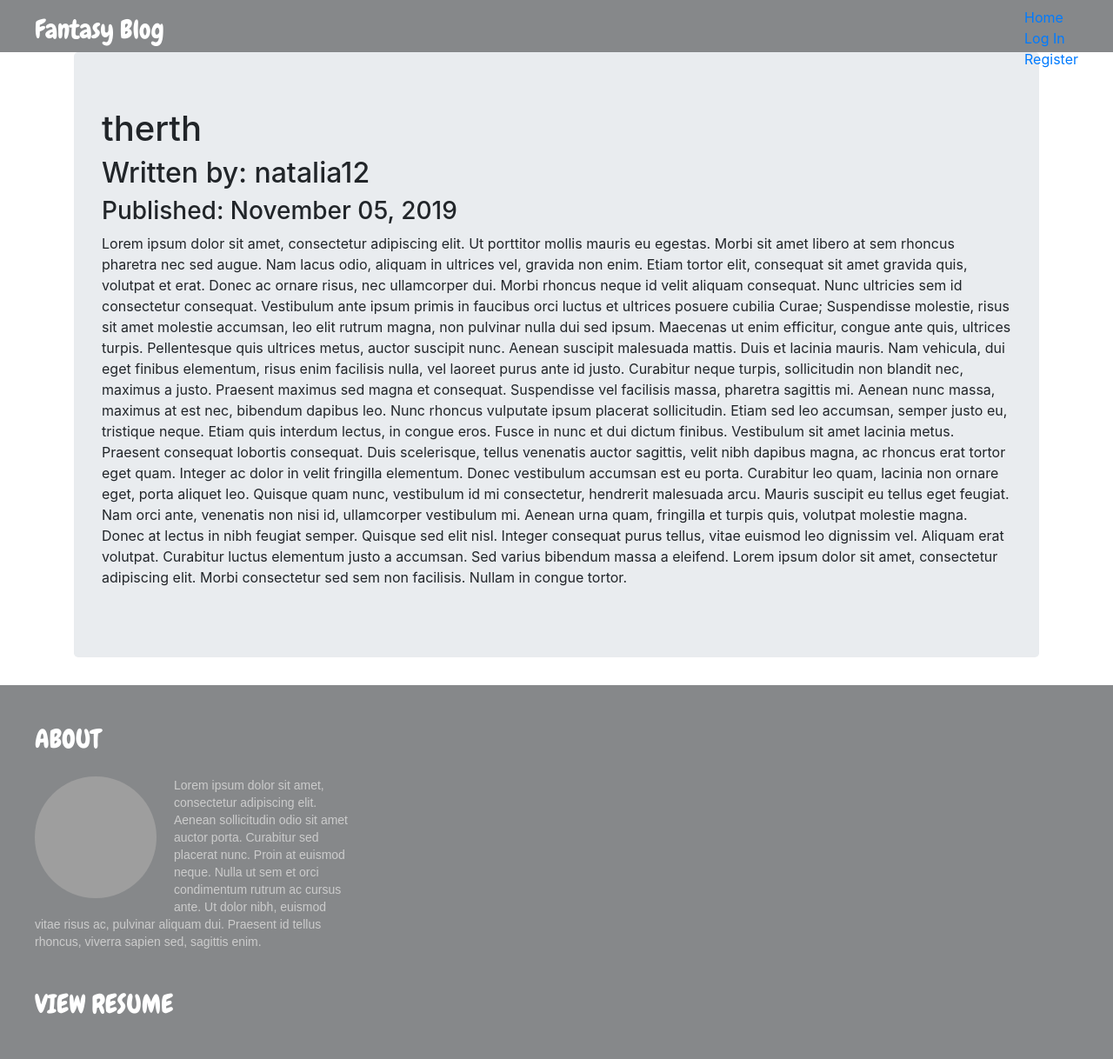
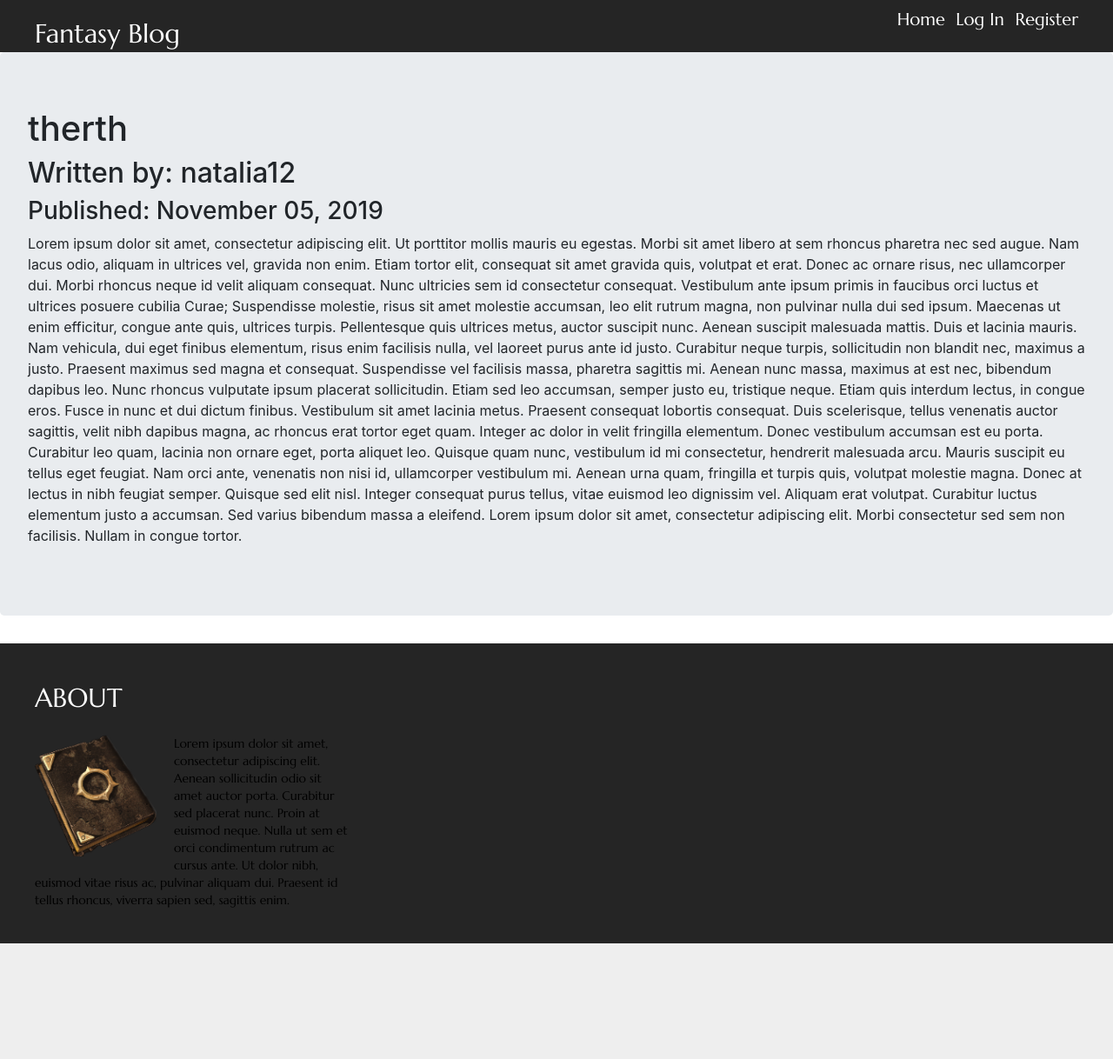
Before and after one commit to n-czekalska/fantasyBlog, a Flask app: page /1 in a window 1280 px wide. Shown: the whole page at 87% size. After the commit the page ends 1085 px from the top, so only its background shows below. Run offline with Flask 2, Linux system fonts and the light colour scheme; data comes from the database, SQL or seed files in the repository; both versions use the stored data as it was after the commit; some libraries are stand-ins or nearby versions; grey boxes are pictures that could not be loaded.

Commit message:
home page style

```diff
--- /dev/null
+++ b/fantasyBlog/core/forms.py
@@ -0,0 +1,3 @@
+from flask_wtf import FlaskForm
+from wtforms import StringField
+from wtforms.validators import DataRequired
--- a/fantasyBlog/core/views.py
+++ b/fantasyBlog/core/views.py
@@ -8,7 +8,3 @@ def index():
     page = request.args.get('page', 1, type=int)
     blog_posts = BlogPost.query.order_by(BlogPost.date.desc()).paginate(page=page, per_page=10)
     return render_template('index.html',blog_posts=blog_posts)
-
-@core.route('/info')
-def info():
-    return render_template('info.html')
--- a/fantasyBlog/static/styles.css
+++ b/fantasyBlog/static/styles.css
@@ -1,11 +1,15 @@
 @import "~bootstrap/dist/css/bootstrap.css";
 
-/*font-family: 'Lato', sans-serif;  font-family: font-family: 'Chewy', cursive; */
+:root{
+  --font: 'Marcellus', serif;
+  --gray-color: #252525;
+}
+
 header {
   position: relative;
   width: 100%;
   height: 60px;
-  background-color: #86888a;
+  background-color: var(--gray-color);
 }
 
 #header-container {
@@ -13,21 +17,18 @@ header {
   height: 60px;
   margin-left: auto;
   margin-right: auto;
-  background-color: #86888a;
+  background-color: var(--gray-color);
 }
 
 #title-fantasy {
-  top: 12px;
+  top: 16px;
   float: left;
 }
 
-#background-index {
-  background-image: url("./backgrounds/book.png");
-}
 
 .title {
   position: relative;
-  font-family: 'Chewy', cursive;
+  font-family: var(--font);
   color: #ffffff;
   font-size: 30px;
   margin-bottom: 20px;
@@ -39,10 +40,10 @@ header {
   float: right;
 }
 
-.link .link-last {
+.link {
   position: relative;
-  font-family: 'Chewy', cursive;
-  font-size: 15px;
+  font-family: var(--font);
+  font-size: 20px;
   margin-bottom: 20px;
   margin-right: 8px;
   display: inline-block;
@@ -51,10 +52,14 @@ header {
 .link-last {
     margin-right: 0px;
   }
+a:hover {
+  text-decoration: none;
+}
+
 footer {
   position: relative;
   width: 100%;
-  background-color: #86888a;
+  background-color: var(--gray-color);
 }
 
 #footer-container {
@@ -62,7 +67,7 @@ footer {
   margin-left: auto;
   margin-right: auto;
   overflow: auto;
-  background-color: #86888a;
+  background-color: var(--gray-color);
 }
 
 .footer-column {
@@ -84,8 +89,8 @@ footer {
   margin-right: 20px;
   margin-bottom: 20px;
   float: left;
-  background-image: url(./assets/picture-footer.jpg);
-  border-radius: 50%;
+  background-image: url(./book_icon.png);
+  border-radius: 20%;
 }
 
 
@@ -122,81 +127,112 @@ footer {
   }
 }
 
-.screen
+.post
 {
 	position: relative;
 	width: 100%;
-	height: 800px;
 }
 
-#screen-1
+
+.post-background
 {
-	background-color: rgb(206,209,214);
+  position: inherit;
+  width: 100%;
+	height: 600px;
 }
 
-.screen-container
+.post-container
 {
 	position: relative;
-	width: 1200px;
-	height: 800px;
+	width: 600px;
+	height: 300px;
 	margin-left: auto;
-	margin-right: auto;
+  margin-right: auto;
+  margin-top: 2%;
 }
 
-.screen-text-body
+.post-text-body
 {
 	position: relative;
-	font-family: 'Lato', sans-serif;
-	color: #ffffff;
-	font-size: 14px;
+	font-family: var(--font);
+	color: #000000;
+	font-size: 15px;
 	line-height: 18px;
 	margin-bottom: 20px;
 }
 
-.screen-text-button
+.post-text-button
 {
 	position: relative;
 	display: inline-block;
 	padding: 12px;
 	border-style: solid;
-    border-width: 2px;
+  border-width: 2px;
 	border-radius: 5px;
-	border-color: #ffffff;
-	font-family: 'Lato', sans-serif;
-	color: #ffffff;
+	border-color: #000000;
+  font-family: var(--font);
+	color: #000000;
 	font-size: 14px;
 	font-weight: bold;
 }
 
-.screen-text-container
+.post-text-container
 {
 	position: absolute;
-	width: 360px;
+	width: 80%;
 	top: 50%;
 	transform: translateY(-50%);
 }
 
-.screen-text-container-left
+.post-text-container-left
 {
 	left: 0px;
 }
 
-.screen-text-title
+.post-text-title
 {
 	position: relative;
-	font-family: 'Chewy', cursive;
-	color: #ffffff;
-	font-size: 50px;
+  font-family: var(--font);
+	color: #000000;
+	font-size: 32px;
 	line-height: 56px;
 	margin-bottom: 18px;
 }
 
+#post-container-0 {
+  background-image: url("./backgrounds/red.jpg");
+  background-repeat: no-repeat;
+  background-size: cover;
+}
 .text
 {
 	position: relative;
-	font-family: Arial;
+	font-family: var(--font);
 	font-size: 14px;
-	color: #cccccc;
+	color: #000000;
 	line-height: 20px;
 	margin-bottom: 18px;
 }
+
+.post-sidebar {
+    padding-left: 15px;
+    padding-right: 50px;
+    margin-top: 2%;
+}
+hr {
+  color: lightgray;
+}
+
+#search {
+  margin-top: 2%;
+  width: 100%;
+  border-color: lightgray;
+  border-width: 1px;
+  border-top: white;
+  border-left: white;
+  border-right: white;
+}
+
+#search:focus {
+  outline : none;
+}
--- a/fantasyBlog/templates/base.html
+++ b/fantasyBlog/templates/base.html
@@ -5,8 +5,7 @@
     <meta charset="UTF-8">
     <meta name="viewport" content="width=device-width, initial-scale=1.0">
     <meta http-equiv="X-UA-Compatible" content="ie=edge">
-    <link rel="stylesheet" type="text/css" href="./../static/styles.css">
-    <link href="https://fonts.googleapis.com/css?family=Chewy|Lato&display=swap" rel="stylesheet">
+    <link href="https://fonts.googleapis.com/css?family=Marcellus&display=swap" rel="stylesheet">
     <link rel="stylesheet" href="https://stackpath.bootstrapcdn.com/bootstrap/4.3.1/css/bootstrap.min.css"
         integrity="sha384-ggOyR0iXCbMQv3Xipma34MD+dH/1fQ784/j6cY/iJTQUOhcWr7x9JvoRxT2MZw1T" crossorigin="anonymous">
     <script src="https://code.jquery.com/jquery-3.3.1.slim.min.js"
@@ -18,8 +17,10 @@
     <script src="https://stackpath.bootstrapcdn.com/bootstrap/4.3.1/js/bootstrap.min.js"
         integrity="sha384-JjSmVgyd0p3pXB1rRibZUAYoIIy6OrQ6VrjIEaFf/nJGzIxFDsf4x0xIM+B07jRM" crossorigin="anonymous">
     </script>
+    <link rel="stylesheet" type="text/css" href="./../static/styles.css">
     <title>fantasyBlog</title>
 </head>
+
 <body>
     <header>
         <div id="header-container">
@@ -36,23 +37,21 @@
                     <div class="link">Change Settings</div>
                 </a>
                 <a href="{{url_for('users.logout')}}">
-                    <div class="link-last">Log Out</div>
+                    <div class="link link-last">Log Out</div>
                 </a>
                 {% else %}
                 <a href="{{url_for('users.login')}}">
                     <div class="link">Log In</div>
                 </a>
                 <a href="{{url_for('users.register')}}">
-                    <div class="link-last">Register</div>
+                    <div class="link link-last">Register</div>
                 </a>
                 {% endif %}
             </div>
     </header>
-    <div class="container">
         {% block content %}
 
         {% endblock %}
-    </div>
     <footer>
         <div id="footer-container">
             <div class="footer-column">
@@ -64,12 +63,6 @@
                     Praesent id tellus rhoncus, viverra sapien sed, sagittis enim.
                 </div>
             </div>
-                <div class="footer-column footer-column-last">
-                    <div class="title">VIEW RESUME</div>
-                    <a href="" target="_blank">
-                        <div class="icon icon-resume"></div>
-                    </a>
-                </div>
         </div>
     </footer>
 </body>
```
Also changed, not shown: fantasyBlog/templates/index.html (+27 -17 lines), fantasyBlog/blog_posts/forms.py (line endings or trailing spaces), fantasyBlog/data.sqlite, fantasyBlog/static/backgrounds/hobbiton.jpg (added), fantasyBlog/static/backgrounds/red.jpg (added), fantasyBlog/static/backgrounds/smoke.jpg (added), fantasyBlog/static/book_icon.png (added), 1 other file. Lines whose indentation alone changed are shown as unchanged.
